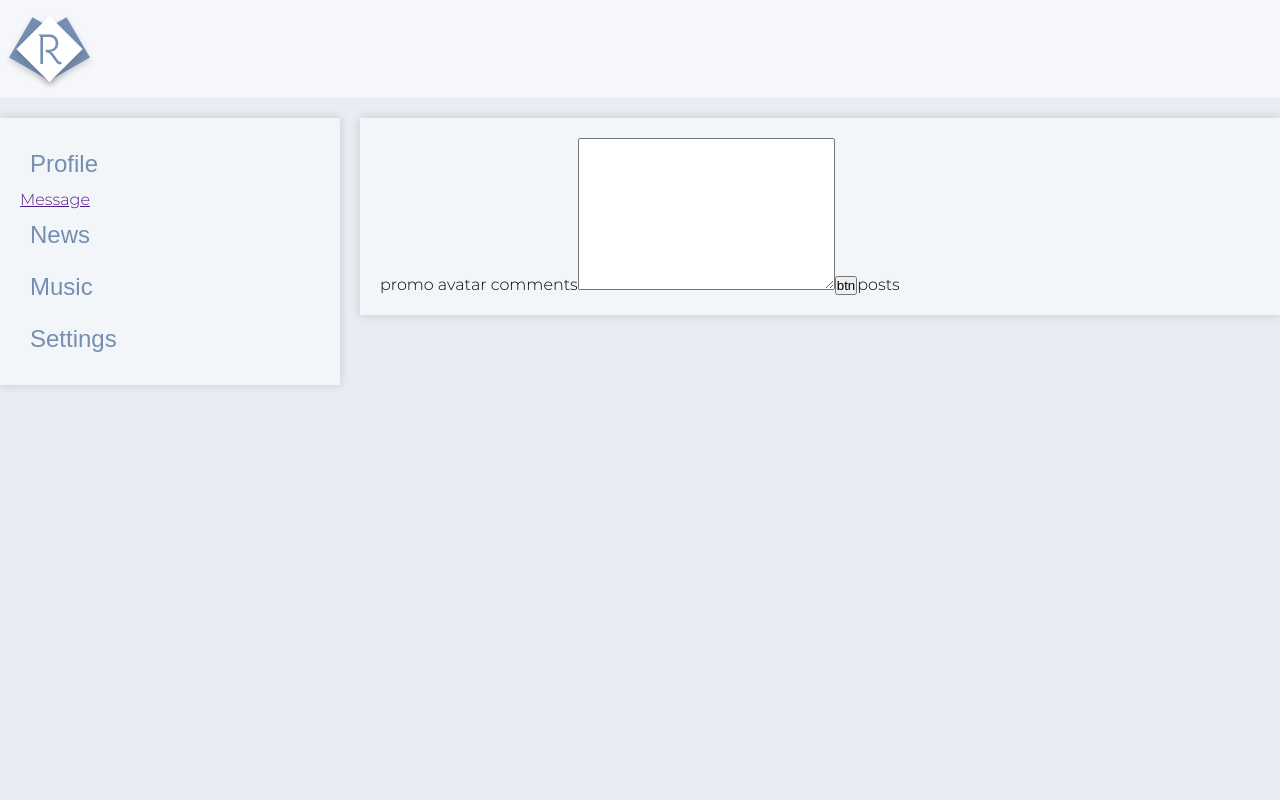
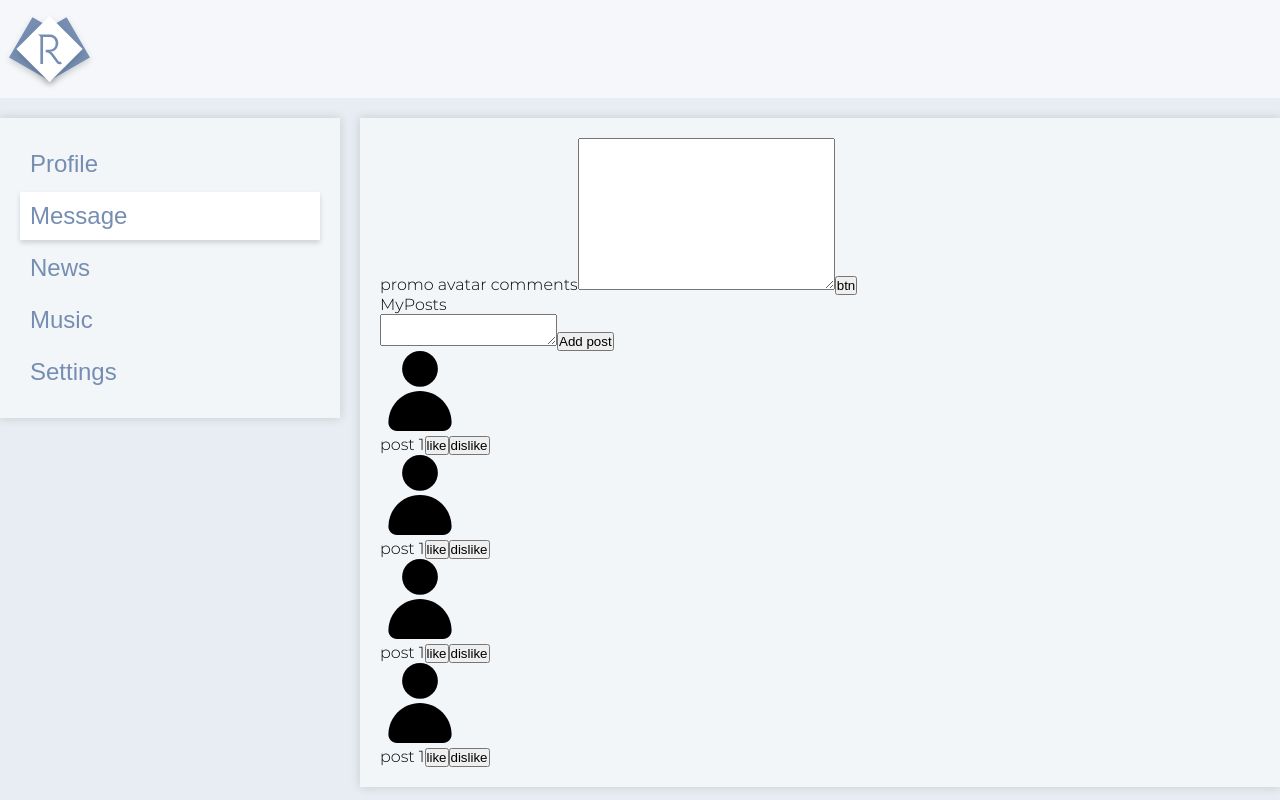
Before and after one commit to Vakhant/react-2.0, a React (Create React App) app: page /profile in a window 1280 px wide. Built offline with nearby package versions, Linux system fonts and the light colour scheme; a web font is replaced by a local one.

Commit message:
main: added Profile and Posts

```diff
--- a/src/App.jsx
+++ b/src/App.jsx
@@ -6,13 +6,16 @@ import Content from './components/Content/Content';
 const App = () => {
   return (
     <div className="App">
+
       <Header/>
+
         <main>
           <div className="wrap">
             <Aside/>
             <Content/>
           </div>
         </main>
+
     </div>
   );
 }
--- a/src/components/Aside/Aside.jsx
+++ b/src/components/Aside/Aside.jsx
@@ -5,7 +5,7 @@ const Aside = () => {
     <aside>
       <nav>
         <a className={css.nav_block} href="">Profile</a>
-        <a className={`css.nav_block css.nav_block_active`} href="">Message</a>
+        <a className={`${css.nav_block} ${css.nav_block_active}`} href="">Message</a>
         <a className={css.nav_block} href="">News</a>
         <a className={css.nav_block} href="">Music</a>
         <div className="hr"></div>
--- a/src/components/Content/Content.jsx
+++ b/src/components/Content/Content.jsx
@@ -1,14 +1,10 @@
 import css from './Content.module.css';
+import Profile from './Profile/Profile';
 
 const Content = () => {
   return (
     <div className={css.content}>
-      promo
-      avatar
-      comments
-      <textarea name="" id="" cols="30" rows="10"></textarea>
-      <button>btn</button>
-      posts
+      <Profile/>
     </div>
   );
 }
--- /dev/null
+++ b/src/components/Content/Profile/MyPosts/MyPosts.jsx
@@ -0,0 +1,23 @@
+import logo from '../../../../src/img/avatar.svg';
+import css from './MyPosts.module.css';
+import Post from './Post/Post';
+
+const MyPosts = () => {
+  return (
+    <div>
+        MyPosts
+        <div>
+            <textarea></textarea>
+            <button>Add post</button>
+        </div>
+      <div className="posts_list">
+        <Post/>
+        <Post/>
+        <Post/>
+        <Post/>
+      </div>
+    </div>
+  );
+}
+
+export default MyPosts;
--- /dev/null
+++ b/src/components/Content/Profile/MyPosts/Post/Post.jsx
@@ -0,0 +1,16 @@
+import logo from '../../../../../src/img/avatar.svg';
+import css from './Post.module.css';
+
+const Post = () => {
+  return (
+        <div>
+            <div className="avatar">
+                <img width="80" height="80" src={logo} alt="" />
+            </div>
+            post 1
+            <button>like</button><button>dislike</button>
+        </div>
+  );
+}
+
+export default Post;
--- /dev/null
+++ b/src/components/Content/Profile/Profile.jsx
@@ -0,0 +1,17 @@
+import MyPosts from './MyPosts/MyPosts';
+import css from './Profile.module.css';
+
+const Profile = () => {
+  return (
+    <>
+      promo
+      avatar
+      comments
+      <textarea name="" id="" cols="30" rows="10"></textarea>
+      <button>btn</button>
+      <MyPosts/>
+    </>
+  );
+}
+
+export default Profile;
--- a/src/index.js
+++ b/src/index.js
@@ -5,9 +5,7 @@ import App from './App';
 import reportWebVitals from './reportWebVitals';
 
 ReactDOM.render(
-  <React.StrictMode>
-    <App />
-  </React.StrictMode>,
+    <App />,
   document.getElementById('root')
 );
 
```
Also changed, not shown: src/components/Content/Profile/MyPosts/MyPosts.module.css (added), src/components/Content/Profile/MyPosts/Post/Post.module.css (added), src/components/Content/Profile/Profile.module.css (added), src/src/img/avatar.svg (added).
